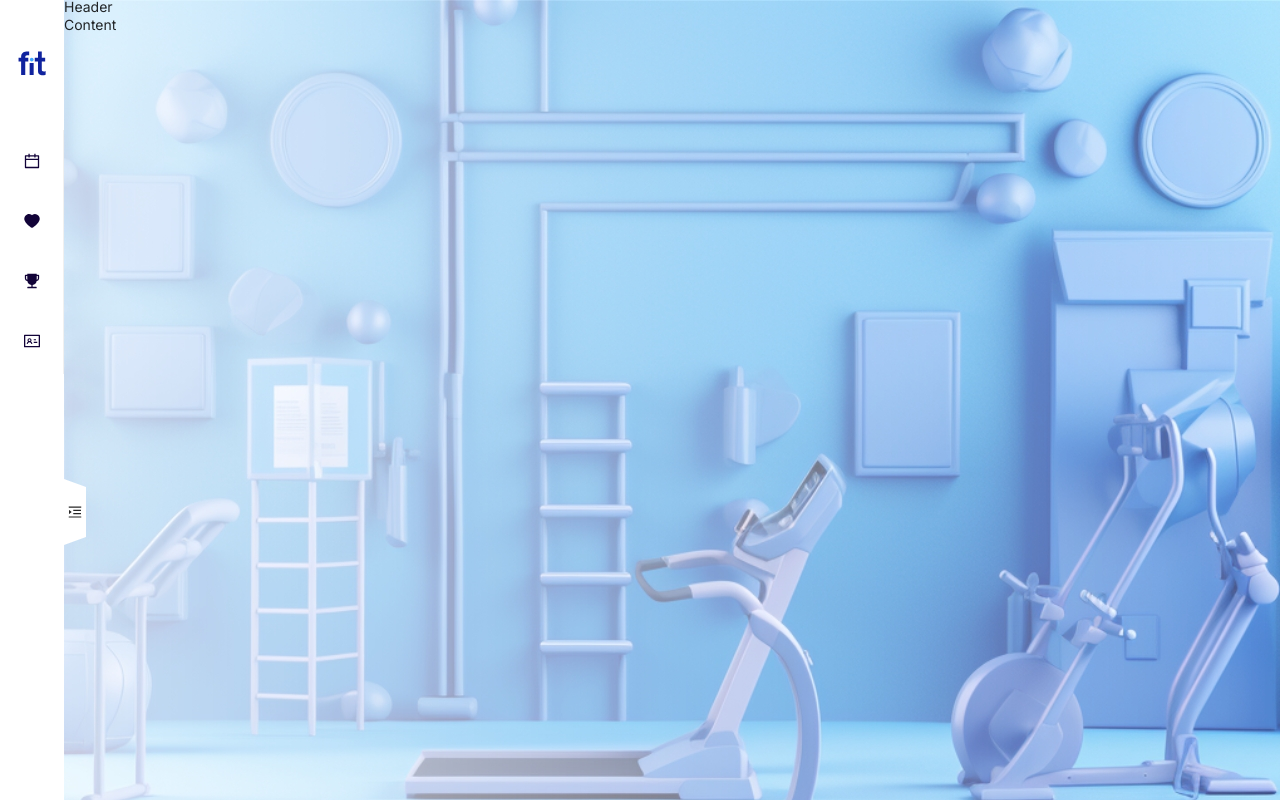
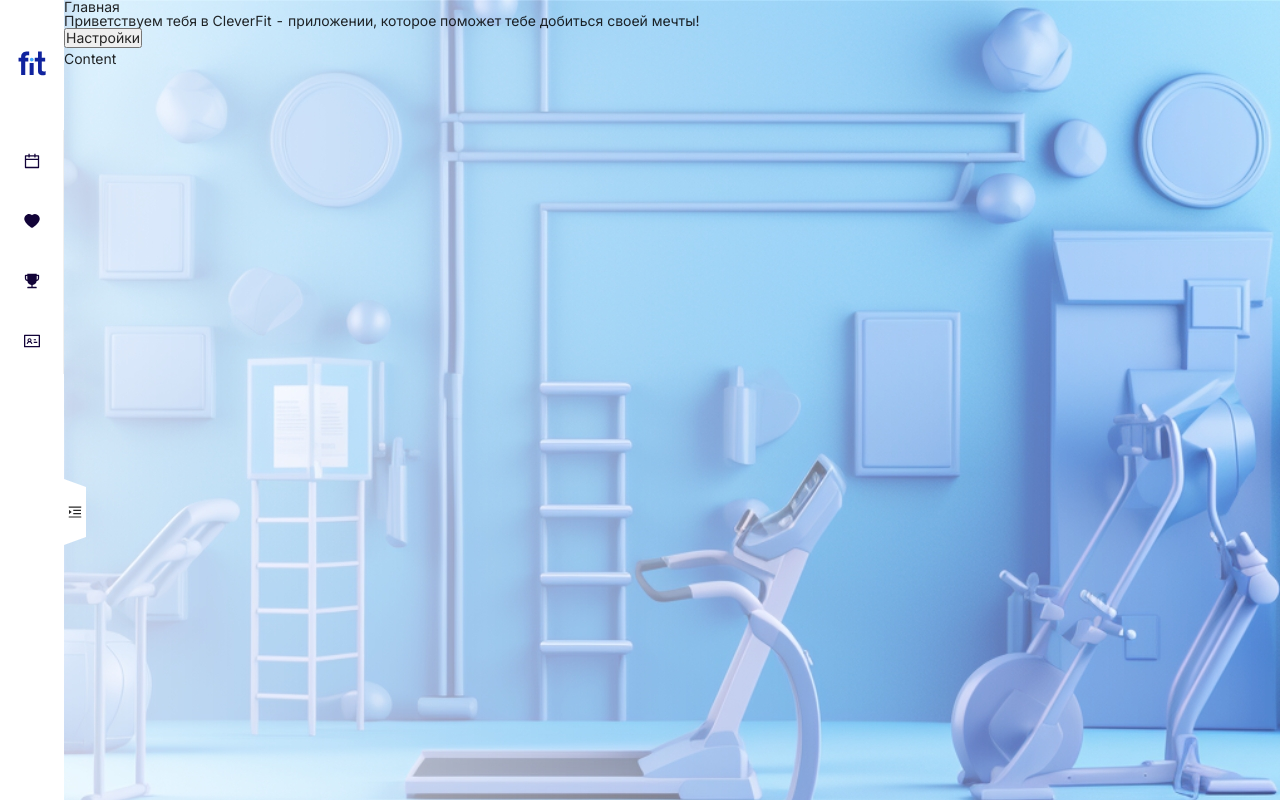
Before and after one commit to ClevertecFrontendLab/IvanMinets, a React (Vite) app: page /#/ in a window 1280 px wide. Shown: the top 800 px of the page. Built offline with nearby package versions, Linux system fonts and the light colour scheme.

Commit message:
add: Header component

```diff
--- /dev/null
+++ b/src/components/header/HeaderMain.modlue.css
@@ -0,0 +1,6 @@
+
+.headertext {
+    padding: 8px 0 0 0;
+    width: 1184px;
+    height: 118px;
+}
--- /dev/null
+++ b/src/components/header/HeaderMain.tsx
@@ -0,0 +1,10 @@
+import s from './HeaderMain.modlue.css'
+export const HeaderMain = () => {
+    return (
+           <>
+            <div>Главная</div>
+            <div className={s.headertext}>Приветствуем тебя в CleverFit - приложении, которое поможет тебе добиться своей мечты!</div>
+            <button>Настройки</button>
+        </>
+    );
+};
--- /dev/null
+++ b/src/components/header/index.ts
@@ -0,0 +1 @@
+export { HeaderMain } from './HeaderMain'
--- a/src/pages/main-page/main-page.tsx
+++ b/src/pages/main-page/main-page.tsx
@@ -3,6 +3,7 @@ import {NavMenu} from "@components/menu";
 import {useState} from "react";
 import s from "./main-page.module.css"
 import {Trigger} from "@components/trigger";
+import {HeaderMain} from "@components/header/HeaderMain.tsx";
 
 const {Header, Footer, Sider, Content} = Layout;
 
@@ -23,7 +24,7 @@ export const MainPage = () => {
                 <Trigger isCollapsed={collapsed} onTrigger={collapseSidebarHandler}/>
             </Sider>
             <Layout>
-                <Header>Header</Header>
+                <Header><HeaderMain /></Header>
                 <Content>Content</Content>
                 <Footer>Footer</Footer>
             </Layout>
```
